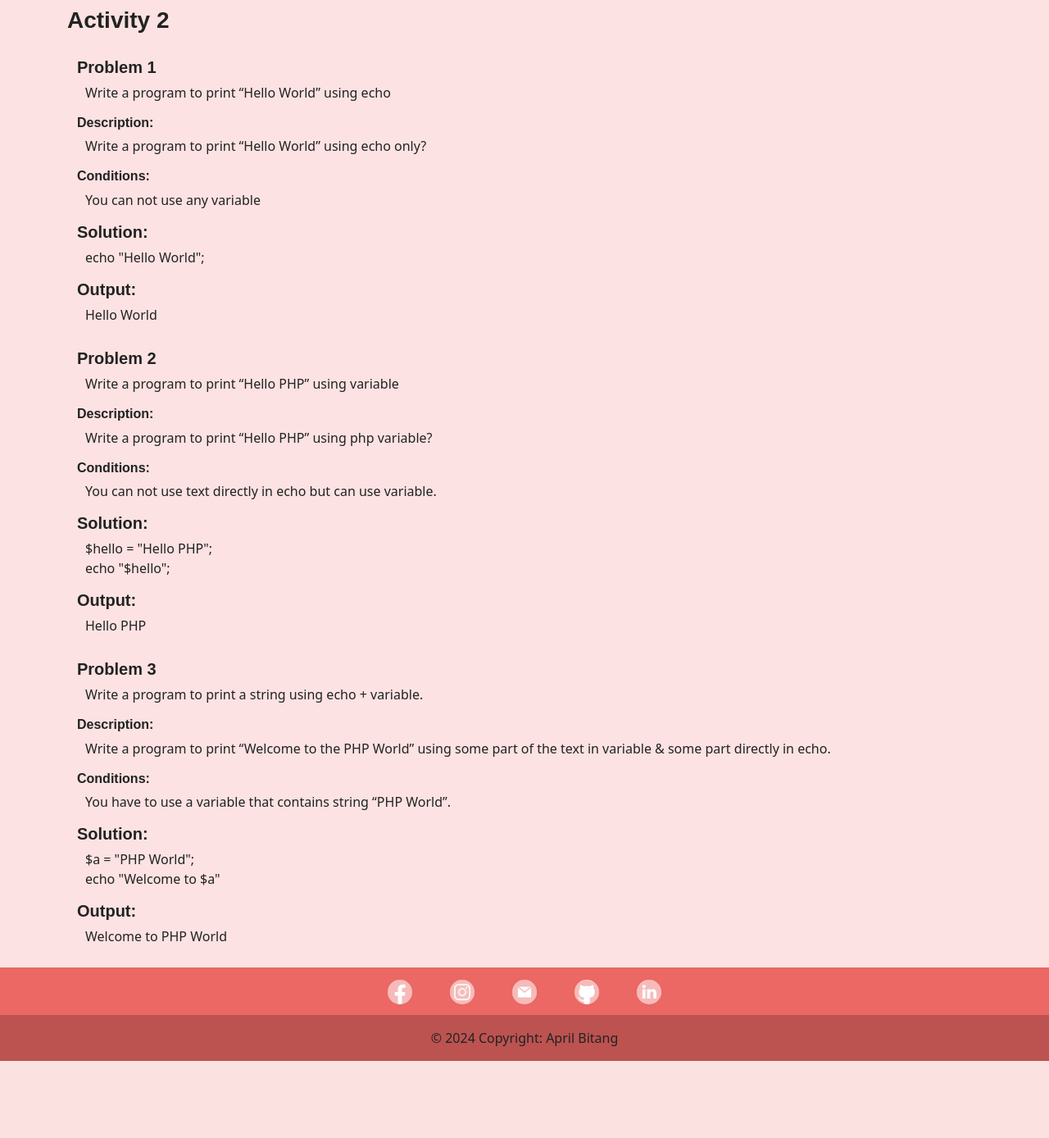
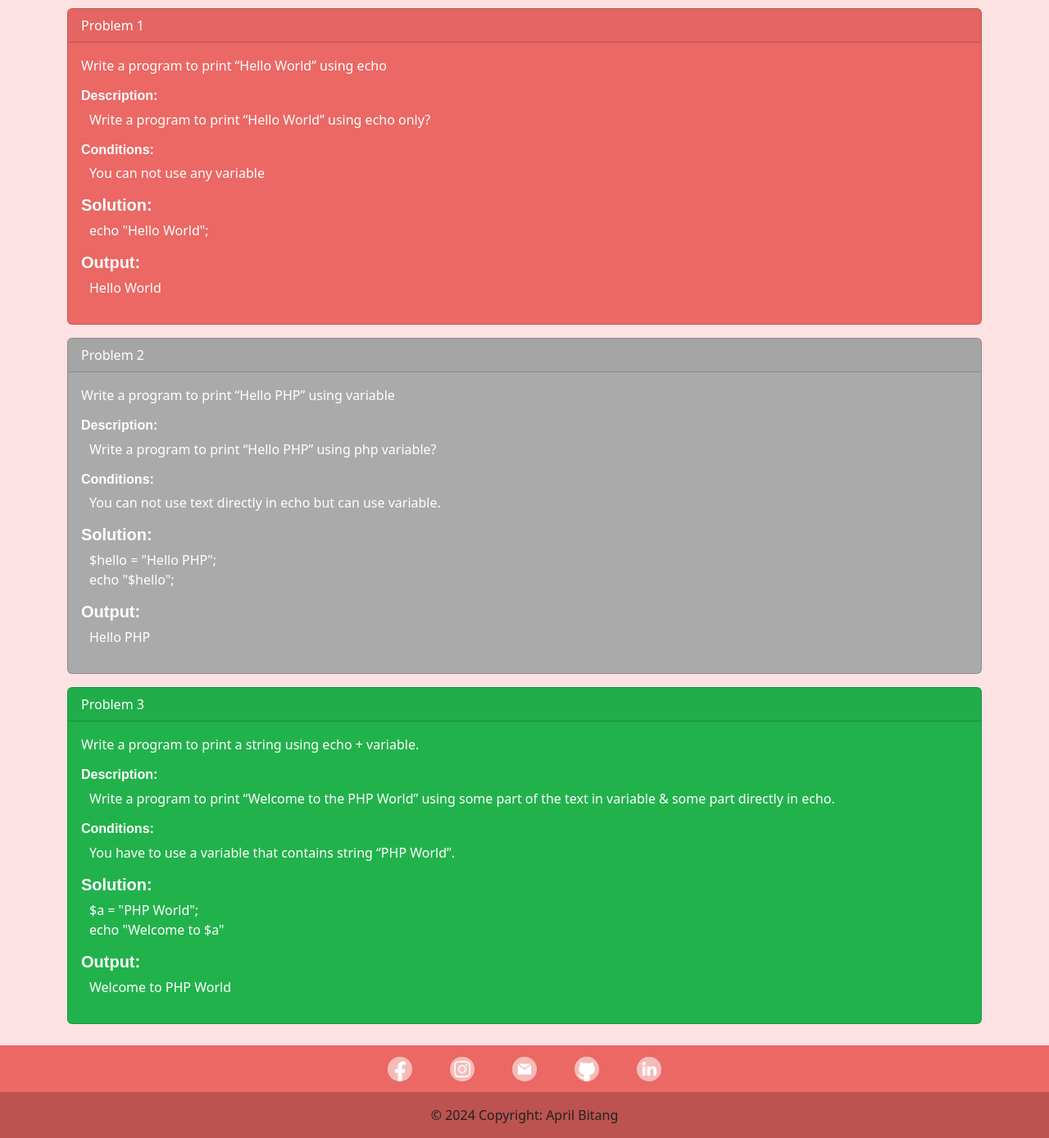
Before and after one commit to MsEphryll/SimpleWebSite, a PHP site: page /act2.php in a window 1280 px wide. Shown: the part 59-1447 px from the top of the page at 82% size. Before the commit the page ends 1353 px from the top, so only its background shows below. Run offline with PHP 8.4, Linux system fonts and the light colour scheme; some web fonts are replaced.

Commit message:
updating the look of act2.php

```diff
--- a/act2.php
+++ b/act2.php
@@ -1,13 +1,10 @@
 <?php include 'templates/header.php' ?>
-<h3>Activity 2</h3>
-  <div class="container">
 
-  <!-- Problem 1 -->
-    <div style="margin-top: 30px;">
-      <h5>Problem 1</h5>
-      <p style="margin-left: 10px;">
-        Write a program to print “Hello World” using echo
-      </p>
+<div class="card text-white bg-primary mb-3" style="max-width: 500rem;">
+  <div class="card-header">Problem 1</div>
+  <div class="card-body">
+    <!-- Instructions -->
+    <p class="card-text">Write a program to print “Hello World” using echo</p>
     <h6>Description:</h6>
     <p style="margin-left: 10px;">
       Write a program to print “Hello World” using echo only?
@@ -15,21 +12,22 @@
     <h6>Conditions:</h6>
     <p style="margin-left: 10px;">You can not use any variable</p>
 
+    <!-- Solution -->
     <h5>Solution:</h5>
     <p style="margin-left: 10px;">echo "Hello World";</p>
 
+    <!-- Output -->
     <h5>Output:</h5>
     <p style="margin-left: 10px;">
       <?php echo "Hello World"; ?>
     </p>
   </div>
+</div>
+<div class="card text-white bg-secondary mb-3" style="max-width: 500rem;">
+  <div class="card-header">Problem 2</div>
+  <div class="card-body">
+    <p class="card-text">Write a program to print “Hello PHP” using variable</p>
 
-    <!-- Problem 2 -->
-    <div style="margin-top: 30px;">
-      <h5>Problem 2</h5>
-      <p style="margin-left: 10px;">
-        Write a program to print “Hello PHP” using variable
-      </p>
     <h6>Description:</h6>
     <p style="margin-left: 10px;">
       Write a program to print “Hello PHP” using php variable?
@@ -51,13 +49,12 @@
       ?>
     </p>
   </div>
+</div>
+<div class="card text-white bg-success mb-3" style="max-width: 500rem;">
+  <div class="card-header">Problem 3</div>
+  <div class="card-body">
+    <p class="card-text">Write a program to print a string using echo + variable.</p>
 
-    <!-- Problem 3 -->
-    <div style="margin-top: 30px;">
-      <h5>Problem 3</h5>
-      <p style="margin-left: 10px;">
-        Write a program to print a string using echo + variable.
-      </p>
     <h6>Description:</h6>
       <p style="margin-left: 10px;">
         Write a program to print “Welcome to the PHP World” using some part of the text in variable & some part directly in echo.
@@ -82,4 +79,5 @@
       </p>
   </div>
 </div>
+
 <?php include 'templates/footer.php' ?>
```
Lines whose indentation alone changed are shown as unchanged.
